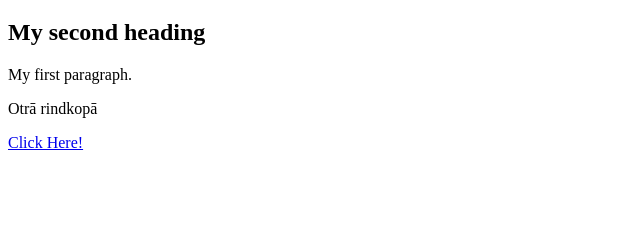
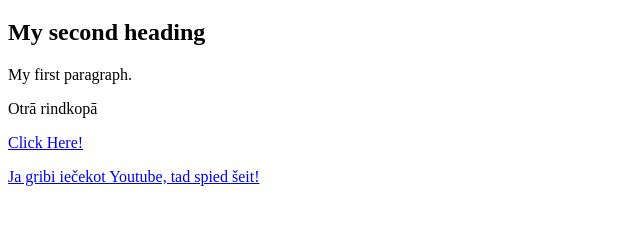
Before and after one commit to Xoki6721/my_first_webpage, a plain HTML site: page index.html in a window 1280 px wide. Shown: the part 61-286 px from the top of the page, without its empty margins (0-640 px from the left). Drawn offline with Linux system fonts and the light colour scheme.

Commit message:
Update index.html

```diff
--- a/index.html
+++ b/index.html
@@ -8,5 +8,6 @@
 <p>My first paragraph.</p>
 <p>Otrā rindkopā</p>
 <p><a href="button.html">Click Here!</a></p>
+  <p><a href="youtube.com">Ja gribi iečekot Youtube, tad spied šeit!</a></p>
 </body>
 </html>
```
